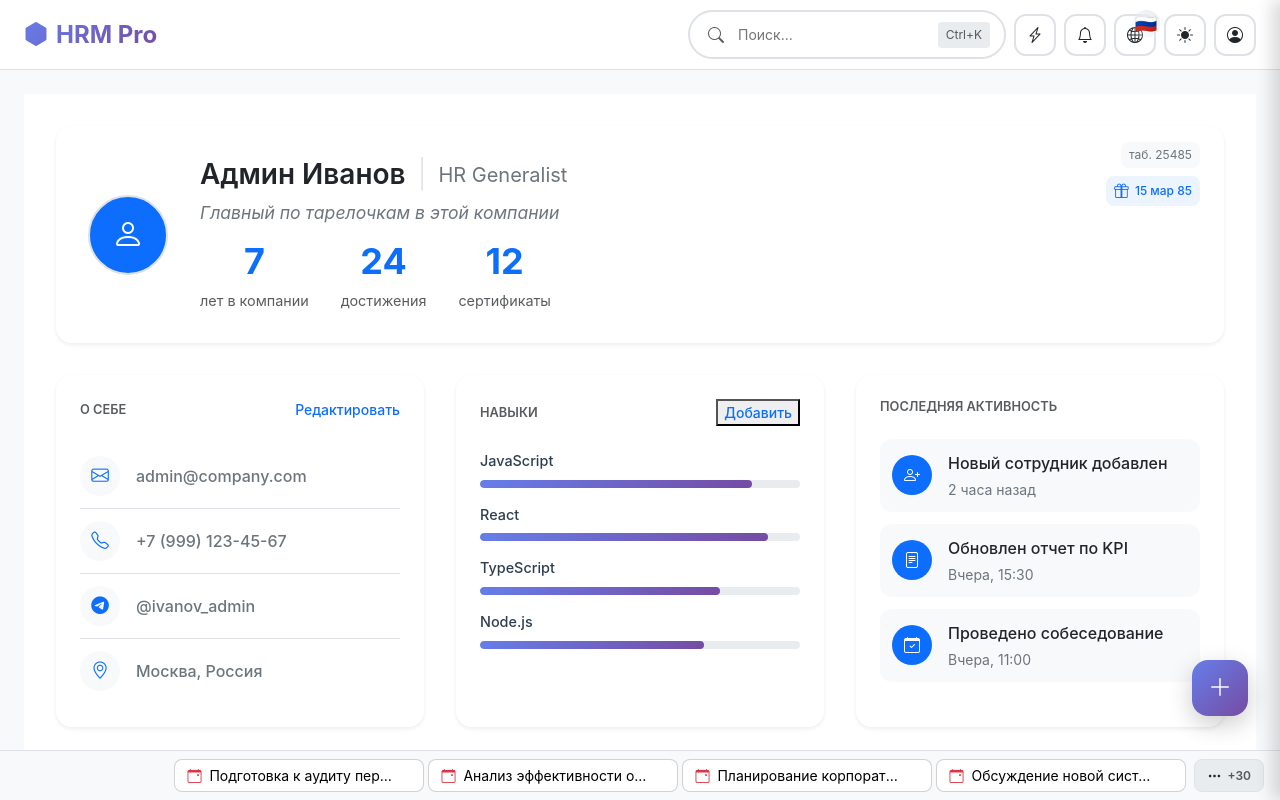
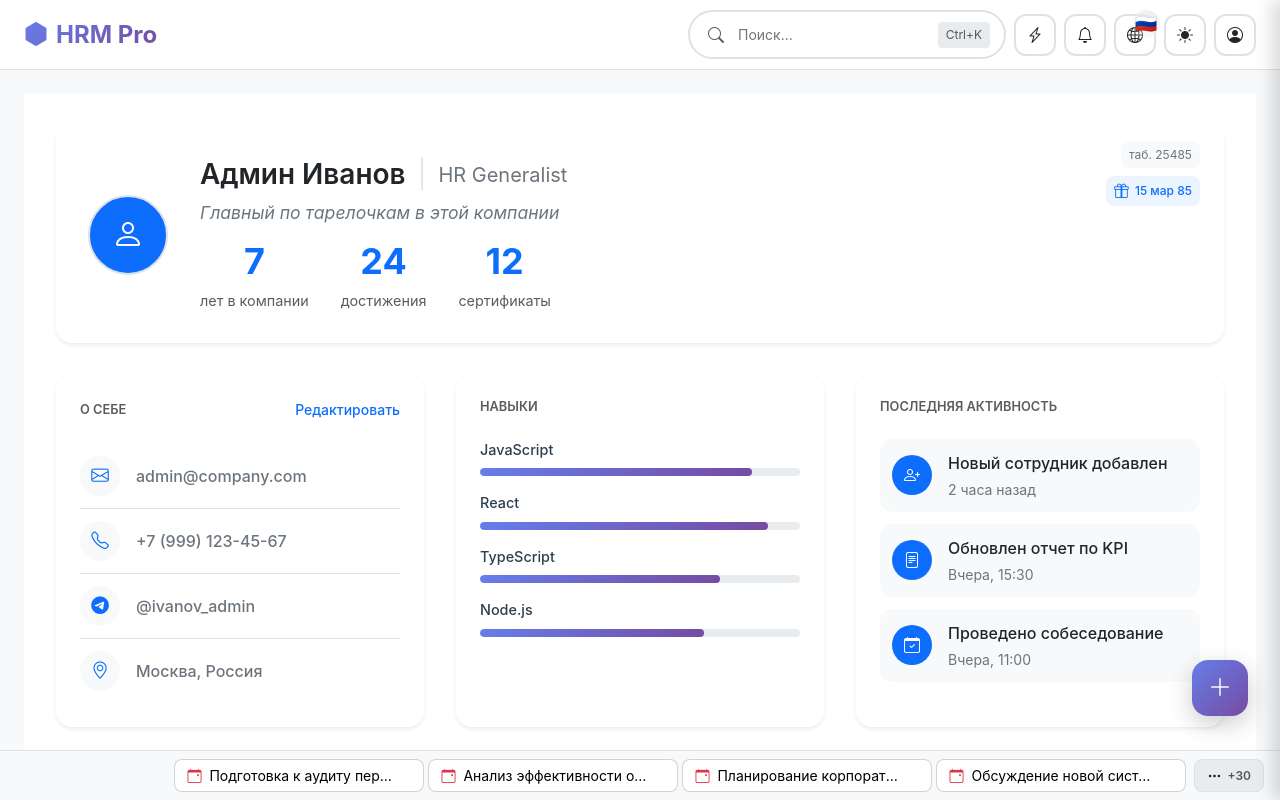
Before and after one commit to agolubenk/HRM-Pro, a React (Create React App) app: page /account/profile in a window 1280 px wide. Shown: the top 800 px of the page. Built offline with nearby package versions, Linux system fonts and the light colour scheme.

Commit message:
Улучшение UI моментов

```diff
--- a/src/components/StandalonePageControls.tsx
+++ b/src/components/StandalonePageControls.tsx
@@ -13,7 +13,7 @@ const StandalonePageControls: React.FC = () => {
     return (
         <div className="standalone-controls">
             <LanguageSwitcher />
-            <button className="control-btn" onClick={handleThemeToggle}>
+            <button className="standalone-btn" onClick={handleThemeToggle}>
                 <i className={`bi ${state.theme === 'light' ? 'bi-sun-fill' : 'bi-moon-fill'}`}></i>
             </button>
         </div>
--- a/src/pages/ProfilePage.tsx
+++ b/src/pages/ProfilePage.tsx
@@ -192,13 +192,6 @@ const ProfilePage: React.FC = () => {
                     <div className="profile-section">
                         <div className="section-header">
                             <h2 className="section-title">Навыки</h2>
-                            <button
-                                type="button"
-                                className="section-action"
-                                onClick={() => { /* TODO: Implement add skill functionality */ }}
-                            >
-                                Добавить
-                            </button>
                         </div>
 
                         <div className="skills-list">
```
